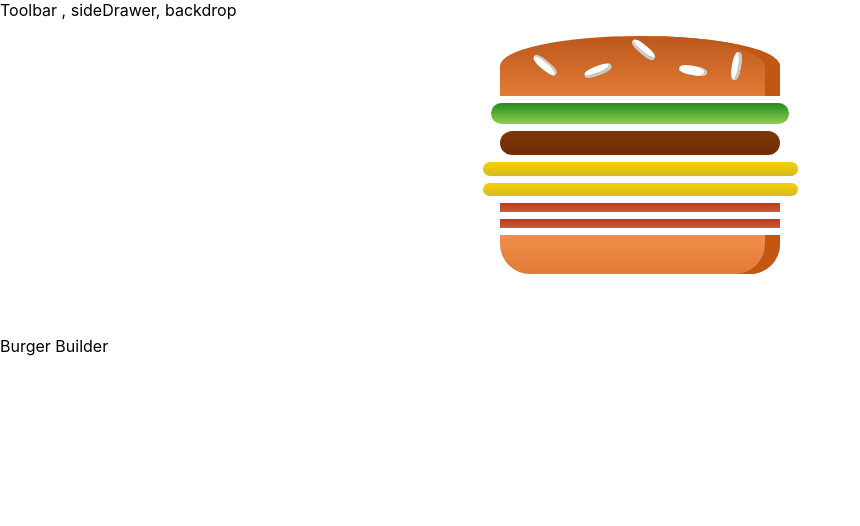
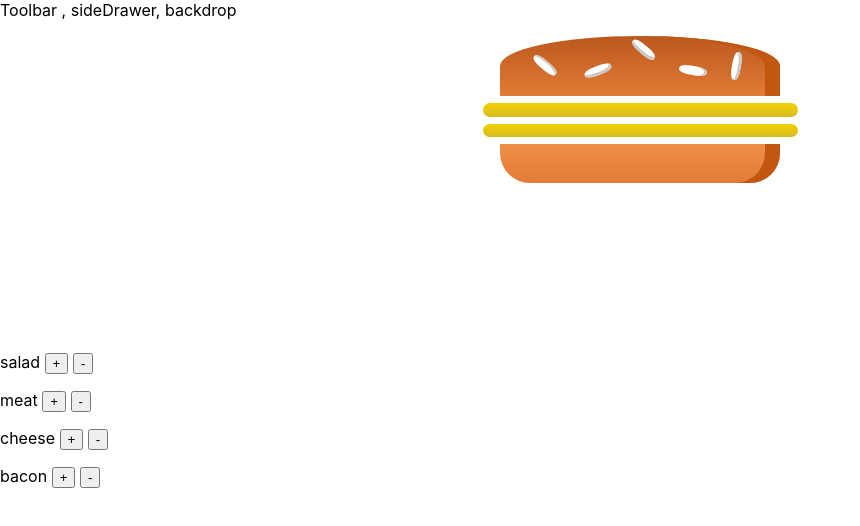
Before and after one commit to Abbeyme1/BurgerProject, a React (Create React App) app: page / in a window 1280 px wide. Shown: the top 526 px of the page, without its empty margins (0-860 px from the left). Built offline with nearby package versions, Linux system fonts and the light colour scheme.

Commit message:
added buildControls in my way

```diff
--- a/public/index.html
+++ b/public/index.html
@@ -14,7 +14,7 @@
       manifest.json provides metadata used when your web app is installed on a
       user's mobile device or desktop. See https://developers.google.com/web/fundamentals/web-app-manifest/
     -->
-    <link rel="manifest" href="%PUBLIC_URL%/manifest.json" />
+    <!-- <link rel="manifest" href="%PUBLIC_URL%/manifest.json" /> -->
     <!--
       Notice the use of %PUBLIC_URL% in the tags above.
       It will be replaced with the URL of the `public` folder during the build.
--- /dev/null
+++ b/src/components/Burger/BuildControls/BuildControls.js
@@ -0,0 +1,33 @@
+import React, { Component } from "react";
+import IngredientController from "./IngredientController/IngredientController";
+
+class BuildControl extends Component {
+  render() {
+    return (
+      <div>
+        <IngredientController
+          ingredient="salad"
+          inc={this.props.inc}
+          dec={this.props.dec}
+        />
+        <IngredientController
+          ingredient="meat"
+          inc={this.props.inc}
+          dec={this.props.dec}
+        />
+        <IngredientController
+          ingredient="cheese"
+          inc={this.props.inc}
+          dec={this.props.dec}
+        />
+        <IngredientController
+          ingredient="bacon"
+          inc={this.props.inc}
+          dec={this.props.dec}
+        />
+      </div>
+    );
+  }
+}
+
+export default BuildControl;
--- /dev/null
+++ b/src/components/Burger/BuildControls/IngredientController/IngredientController.js
@@ -0,0 +1,14 @@
+import React from "react";
+
+const IngredientController = (props) => {
+  var ing = props.ingredient;
+
+  return (
+    <p>
+      {ing} <button onClick={() => props.inc(ing)}>+</button>{" "}
+      <button onClick={() => props.dec(ing)}>-</button>
+    </p>
+  );
+};
+
+export default IngredientController;
--- a/src/components/Burger/Burger.js
+++ b/src/components/Burger/Burger.js
@@ -3,12 +3,20 @@ import Classes from "./Burger.module.css";
 import BurgerIngredients from "./BurgetIngredient/BurgerIngredient";
 
 const burger = (props) => {
-  const transformedIngredients = Object.keys(props.ingredients).map((ing) => {
-    return [...Array(props.ingredients[ing])].map((_, i) => {
-      return <BurgerIngredients key={ing + i} type={ing} />;
-    });
-  });
+  //VERYYY IMPO
+  let transformedIngredients = Object.keys(props.ingredients)
+    .map((ing) => {
+      return [...Array(props.ingredients[ing])].map((_, i) => {
+        return <BurgerIngredients key={ing + i} type={ing} />;
+      });
+    }) //VERY IMPO
+    .reduce((prev, curr) => {
+      return prev.concat(curr);
+    }, []);
 
+  if (transformedIngredients.length === 0) {
+    transformedIngredients = <p>Please start adding ingredients !</p>;
+  }
   return (
     <div className={Classes.Burger}>
       <BurgerIngredients type="bread-top" />
--- a/src/containers/BurgerBuilder/BurgerBuilder.js
+++ b/src/containers/BurgerBuilder/BurgerBuilder.js
@@ -1,21 +1,44 @@
 import React, { Component } from "react";
 import Aux from "../../hoc/Auxillary";
 import Burger from "../../components/Burger/Burger";
+import BuildControl from "../../components/Burger/BuildControls/BuildControls";
 
 class BurgerBuilder extends Component {
   state = {
     ingredients: {
-      salad: 1,
-      meat: 1,
+      salad: 0,
+      meat: 0,
       cheese: 2,
-      bacon: 2,
+      bacon: 0,
     },
+  };
+
+  increase = (ing) => {
+    const num = this.state.ingredients[ing] + 1;
+
+    let ingredients = { ...this.state.ingredients };
+    ingredients[ing] = num;
+    this.setState({ ingredients: ingredients });
+  };
+  decrease = (ing) => {
+    let num = this.state.ingredients[ing] - 1;
+    if (num < 0) {
+      alert("cannot dec more");
+      num = 0;
+    }
+    let ingredients = { ...this.state.ingredients };
+    ingredients[ing] = num;
+    this.setState({ ingredients: ingredients });
   };
   render() {
     return (
       <Aux>
         <Burger ingredients={this.state.ingredients} />
-        <div>Burger Builder</div>
+        <BuildControl
+          ingredients={this.state.ingredients}
+          inc={this.increase}
+          dec={this.decrease}
+        />
       </Aux>
     );
   }
```
